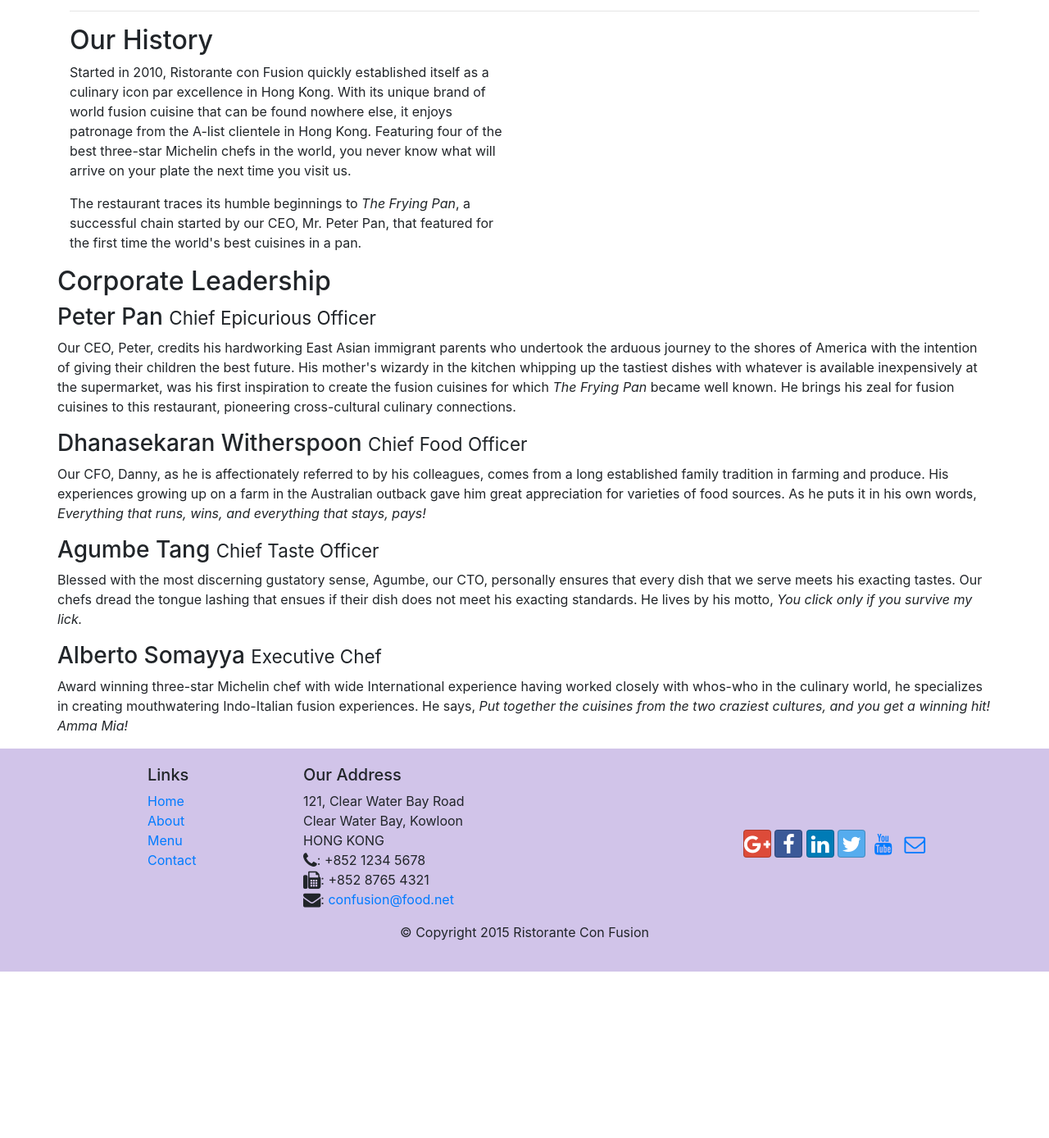
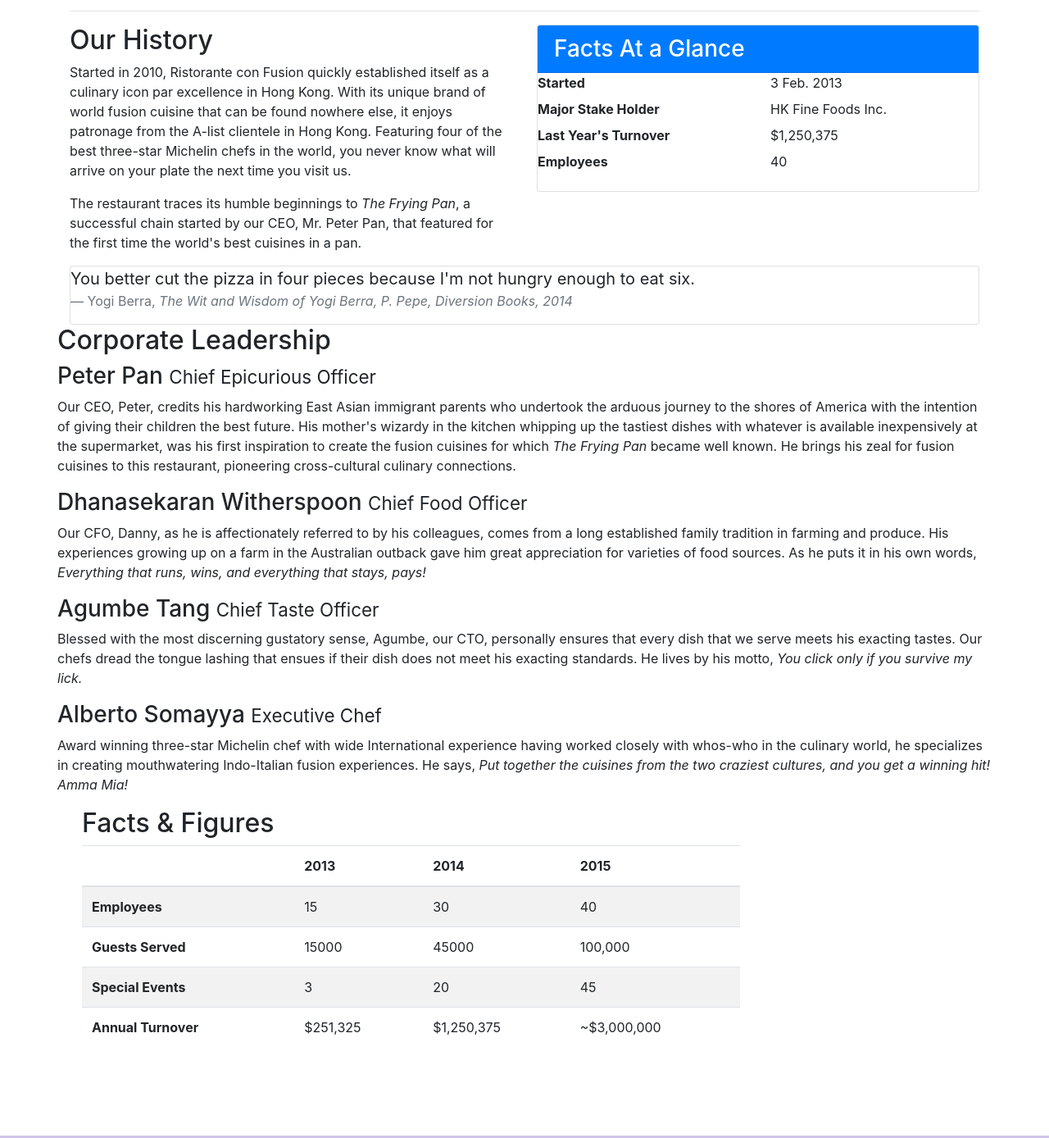
Before and after one commit to KevinStill/ConFusion, a website: page aboutus.html in a window 1280 px wide. Shown: the part 411-1799 px from the top of the page at 82% size. Before the commit the page ends 1596 px from the top, so only its background shows below. Drawn offline with nearby package versions, Linux system fonts and the light colour scheme.

Commit message:
Tables and Cards

```diff
--- a/aboutus.html
+++ b/aboutus.html
@@ -81,17 +81,45 @@
             <div class="row">
                 <div class="col-sm-6">
                     <h2>Our History</h2>
-                    <p>Started in 2010, Ristorante con Fusion quickly established itself as a culinary icon par excellence in
-                        Hong Kong. With its unique brand of world fusion cuisine that can be found nowhere else, it enjoys
+                    <p>Started in 2010, Ristorante con Fusion quickly established itself as a culinary icon par excellence
+                        in Hong Kong. With its unique brand of world fusion cuisine that can be found nowhere else, it enjoys
                         patronage from the A-list clientele in Hong Kong. Featuring four of the best three-star Michelin
                         chefs in the world, you never know what will arrive on your plate the next time you visit us.</p>
                     <p>The restaurant traces its humble beginnings to
-                        <em>The Frying Pan</em>, a successful chain started by our CEO, Mr. Peter Pan, that featured for the
-                        first time the world's best cuisines in a pan.</p>
+                        <em>The Frying Pan</em>, a successful chain started by our CEO, Mr. Peter Pan, that featured for
+                        the first time the world's best cuisines in a pan.</p>
                 </div>
-                <div>
-                </div>
+               <div class="col-sm">
+                        <div class="card">
+                                <h3 class="card-header bg-primary text-white">Facts At a Glance</h3>
+                                <div class="card-block">
+                                    <dl class="row">
+                                        <dt class="col-6">Started</dt>
+                                        <dd class="col-6">3 Feb. 2013</dd>
+                                        <dt class="col-6">Major Stake Holder</dt>
+                                        <dd class="col-6">HK Fine Foods Inc.</dd>
+                                        <dt class="col-6">Last Year's Turnover</dt>
+                                        <dd class="col-6">$1,250,375</dd>
+                                        <dt class="col-6">Employees</dt>
+                                        <dd class="col-6">40</dd>
+                                   </dl>
+                                </div>
+                            </div>
+                        </div>
+            <div class="col-12">
+                    <div class="card card-block bg-faded">
+                            <blockquote class="blockquote">
+                                <p class="mb-0">You better cut the pizza in four pieces because
+                                    I'm not hungry enough to eat six.</p>
+                                <footer class="blockquote-footer">Yogi Berra,
+                                  <cite title="Source Title">The Wit and Wisdom of Yogi Berra,
+                                    P. Pepe, Diversion Books, 2014</cite>
+                                </footer>
+                            </blockquote>
+                        </div>
             </div>
+                    </div>
+
         </div>
 
 
@@ -145,8 +173,56 @@
                     </p>
                 </div>
             </div>
+
+            <div class="row row-content">
+                <div class="col-12 col-sm-9">
+                    <h2>Facts &amp; Figures</h2>
+                    <div class="table-responsive">
+                        <table class="table table-striped">
+                            <thead class="thead-inverse">
+                                <tr>
+                                    <th>&nbsp;</th>
+                                    <th>2013</th>
+                                    <th>2014</th>
+                                    <th>2015</th>
+                                </tr>
+                            </thead>
+                            <tbody>
+                                <tr>
+                                    <th>Employees</th>
+                                    <td>15</td>
+                                    <td>30</td>
+                                    <td>40</td>
+                                </tr>
+                                <tr>
+                                    <th>Guests Served</th>
+                                    <td>15000</td>
+                                    <td>45000</td>
+                                    <td>100,000</td>
+                                </tr>
+                                <tr>
+                                    <th>Special Events</th>
+                                    <td>3</td>
+                                    <td>20</td>
+                                    <td>45</td>
+                                </tr>
+                                <tr>
+                                    <th>Annual Turnover</th>
+                                    <td>$251,325</td>
+                                    <td>$1,250,375</td>
+                                    <td>~$3,000,000</td>
+                                </tr>
+                            </tbody>
+                        </table>
+                    </div>
+                </div>
+                <div class="col-12 col-sm-3">
+                        <div class="col-12 col-sm-6">
+
+                            </div>
+                </div>
+            </div>
         </div>
-
     </div>
 
     <footer class="footer">
```
Also changed, not shown: contactus.html (+11 -0 lines).
